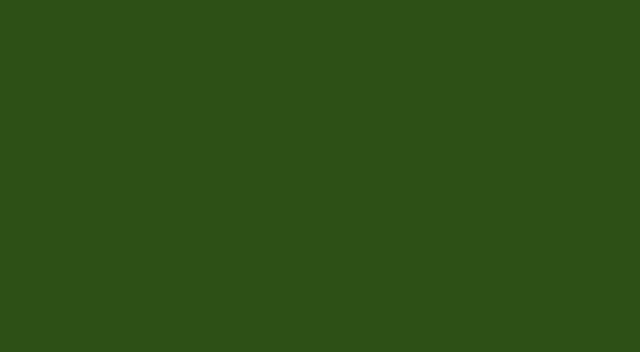
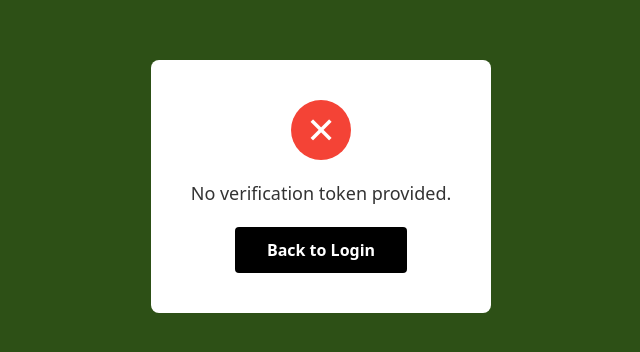
Before and after one commit to DexterPressley/MERN-Stack, a React app in the folder frontend/: page /verify-email in a window 1280 px wide. Before the commit this address had no page. Shown: the part 254-606 px from the top of the page, without its empty margins (319-959 px from the left). Built offline with nearby package versions, Linux system fonts and the light colour scheme; the HTML template or start-up script is replaced by a standard one.

Commit message:
Update App.tsx
undid changes

```diff
--- a/frontend/src/App.tsx
+++ b/frontend/src/App.tsx
@@ -1,29 +1,19 @@
-import { BrowserRouter, Routes, Route, useLocation } from 'react-router-dom';
+import { BrowserRouter, Routes, Route } from 'react-router-dom';
 import './App.css';
 import LoginPage from './pages/LoginPage';
 import CardPage from './pages/CardPage';
 import RegisterPage from './pages/RegisterPage';
-import DashboardPage from './pages/DashboardPage';
+import VerifyEmail from './pages/VerifyEmail';
 
-function AppContent() {
-  const location = useLocation();
-
+function App() {
   return (
-    <>
+    <BrowserRouter>
       <Routes>
         <Route path="/" element={<LoginPage />} />
         <Route path="/cards" element={<CardPage />} />
         <Route path="/register" element={<RegisterPage />} />
-        <Route path="/dashboard" element={<DashboardPage />} />
+        <Route path="/verify-email" element={<VerifyEmail />} />
       </Routes>
-    </>
-  );
-}
-
-function App() {
-  return (
-    <BrowserRouter>
-      <AppContent />
     </BrowserRouter>
   );
 }
```
